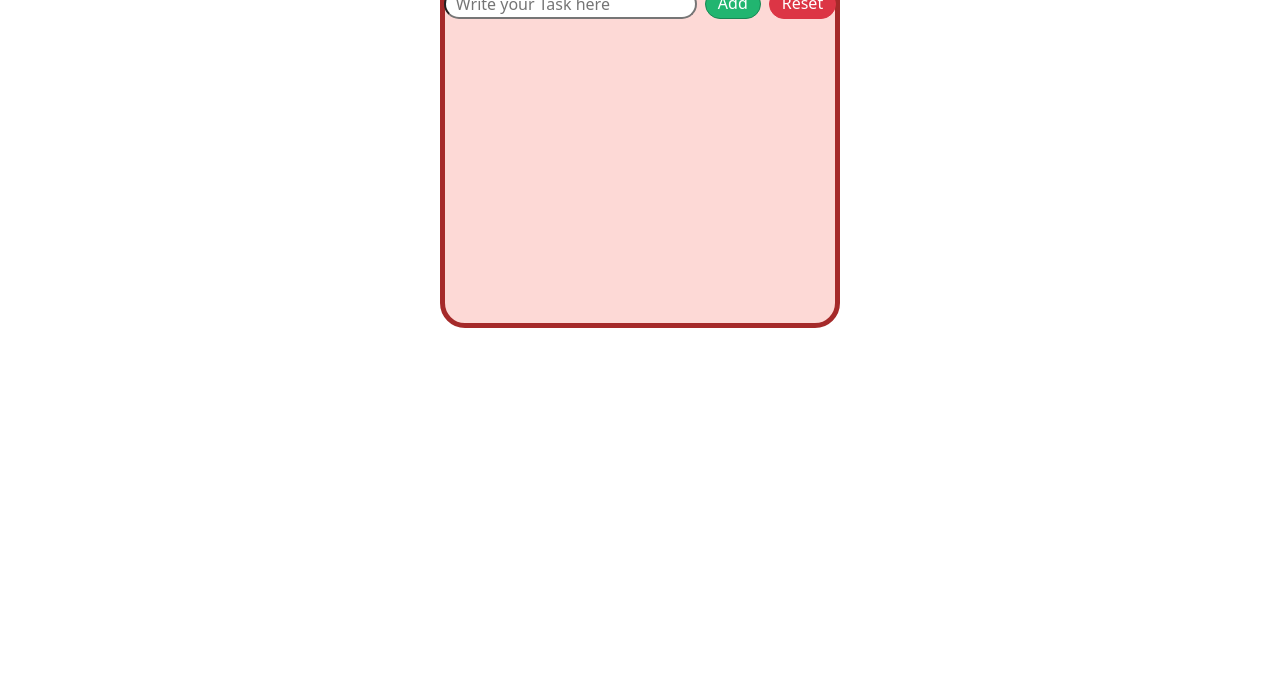
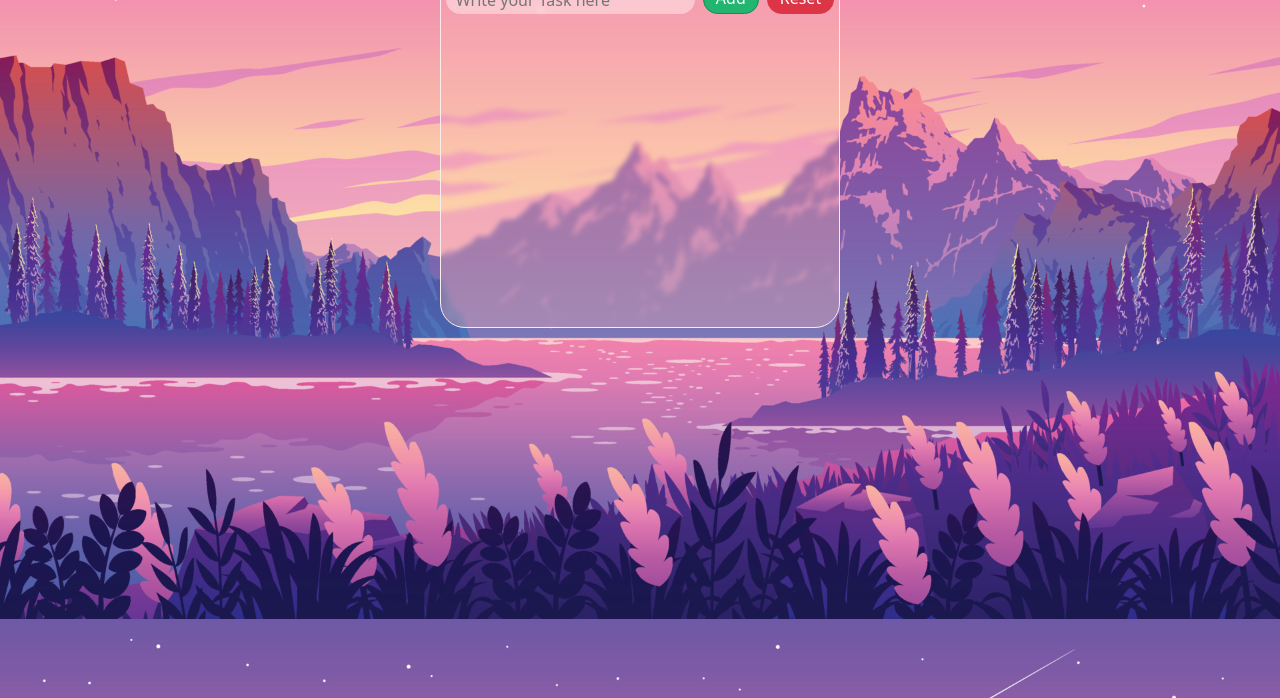
Before and after one commit to SatyamR196/Todo-List, a plain HTML site: page index.html in a window 1280 px wide. Shown: the part 102-800 px from the top of the page. Drawn offline with nearby package versions, Linux system fonts and the light colour scheme.

Commit message:
added glass blur effect with beautiful background

```diff
--- a/style.css
+++ b/style.css
@@ -1,3 +1,8 @@
+body{
+    background-image: url(assets/vecteezy_flower-and-mountain-landscape-background_11457898.jpg);
+    background-size: cover;
+    background-position: 0px -175px;
+}
 #box{
     margin-top: 30px;
     margin-left: auto;
@@ -7,14 +12,18 @@
     min-height: 400px;
     text-wrap: wrap;
     overflow-wrap: normal;
-    border: 5px solid brown;
-    background-color: hsla(4, 93%, 84%, 0.517);
+    border: 1px solid #faecec;
+    background-color: hsl(4deg 93% 84% / 32%);
+    backdrop-filter: blur(2.5px);
     border-radius: 25px;
 }
 input{
     border-radius: 15px;
     padding-left: 10px;
     padding-right: 8px;
+    backdrop-filter: blur(10px);
+    background-color: hsl(0deg 0% 100% / 40%);
+    border: none;
 }
 ol{
     /* padding-left: 20px; */
@@ -44,6 +53,7 @@ p{
 #menu{
     display: flex;
     justify-content: center;
+    flex-wrap:wrap;
     gap: 8px;
     margin-bottom: 5px;
 }
```
Also changed, not shown: assets/vecteezy_flower-and-mountain-landscape-background_11457898.jpg (added).
